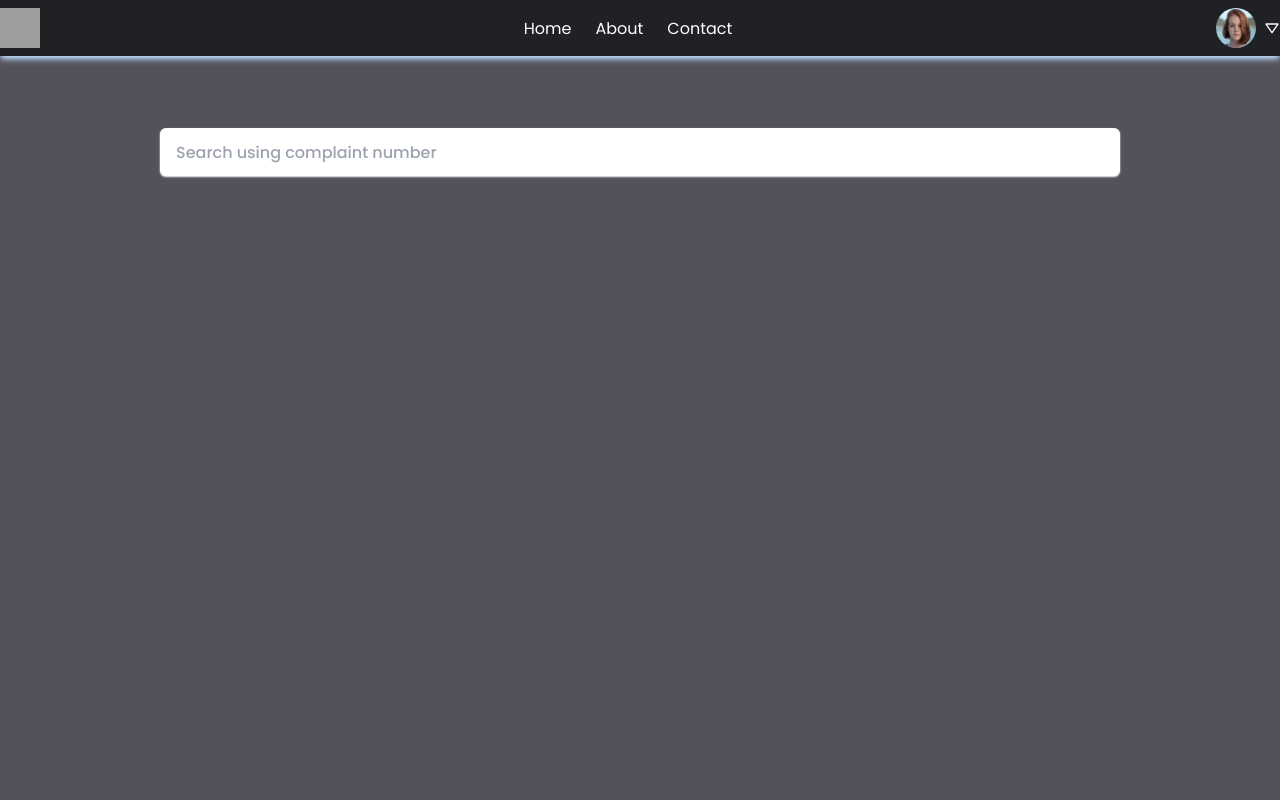
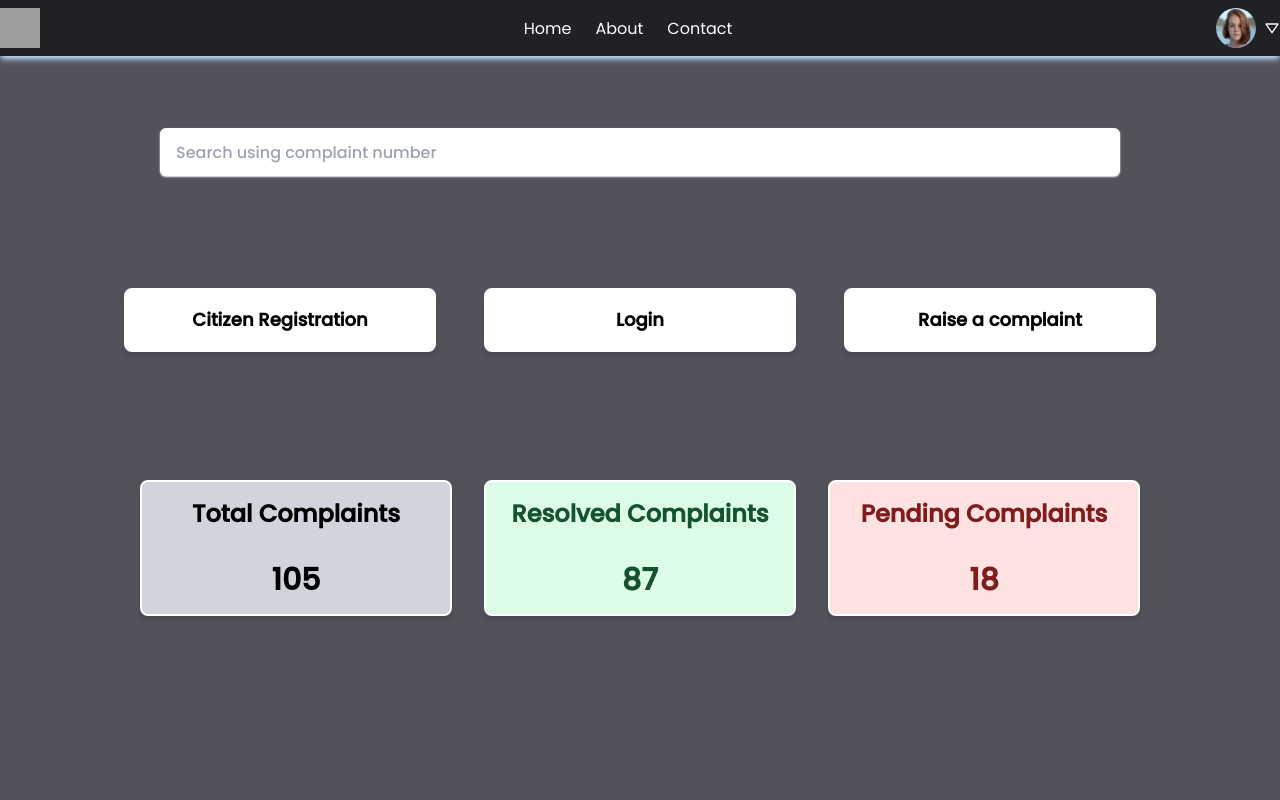
Before and after one commit to Hrishabh17/Municipal_Corporation_Management, a React (Create React App) app in the folder frontend/myapp/: page / in a window 1280 px wide. Shown: the top 800 px of the page. Built offline with nearby package versions, Linux system fonts and the light colour scheme; grey boxes are pictures that could not be loaded.

Commit message:
Home Page v2

```diff
--- a/frontend/myapp/package.json
+++ b/frontend/myapp/package.json
@@ -8,6 +8,7 @@
     "@testing-library/user-event": "^13.5.0",
     "axios": "^0.27.2",
     "react": "^18.2.0",
+    "react-countup": "^6.3.1",
     "react-dom": "^18.2.0",
     "react-icons": "^4.4.0",
     "react-router-dom": "^6.4.0",
--- a/frontend/myapp/src/components/home/home_content.js
+++ b/frontend/myapp/src/components/home/home_content.js
@@ -1,15 +1,71 @@
-import React from "react";
+import React, {useState} from "react";
+import CountUp from 'react-countup';
 
 export default function HomeBody()
 {
+    let [count, setCount] = useState(0);
+
+
     return(
         <div className="w-full h-max bg-zinc-600 py-2 mt-14">
-            <div className="container mx-auto h-[1120px]">
+            <div className="container mx-auto h-[720px]">
                 <div className="flex flex-row items-center justify-center mt-16">
                     <input type="text" placeholder="Search using complaint number"
                         className="w-3/4 h-12 shadow-sm shadow-white rounded-md text-black placeholder:text-gray-400 font-[Poppins] px-4 outline-none font-medium">
                     </input>
                 </div>
+                <div className="flex flex-row items-center justify-center mt-24 h-max p-4 gap-12">
+                    <div className="flex flex-col justify-center items-center w-1/4 p-4 border-2 border-white h-max bg-white rounded-lg shadow-md hover:scale-105 duration-200">
+                        <h1 className="text-black font-[Poppins] font-semibold text-lg">Citizen Registration</h1>
+                    </div>
+                    <div className="flex flex-col justify-center items-center w-1/4 p-4 border-2 border-white h-max bg-white rounded-lg shadow-md hover:scale-105 duration-200">
+                        <h1 className="text-black font-[Poppins] font-semibold text-lg">Login</h1>
+                    </div>
+                    <div className="flex flex-col justify-center items-center w-1/4 p-4 border-2 border-white h-max bg-white rounded-lg shadow-md hover:scale-105 duration-200">
+                        <h1 className="text-black font-[Poppins] font-semibold text-lg">Raise a complaint</h1>
+                    </div>
+                </div>
+                <div className="flex flex-row items-center justify-center mt-24 h-max p-4 gap-8">
+                    <div className="flex flex-col justify-center items-center w-1/4 p-4 border-2 border-white h-max gap-8 bg-gray-300 text-center rounded-lg shadow-md hover:scale-105 duration-200">
+                        <h1 className="text-black font-[Poppins] text-2xl font-semibold">Total Complaints</h1>
+                        <div className="w-1/4">
+                            <CountUp start={0} end={105} delay={1} duration={5}>
+                            {({ countUpRef }) => (
+                                <div className="text-black font-[Poppins] text-3xl font-semibold">
+                                <span ref={countUpRef} />
+                                </div>
+                            )}
+                            </CountUp>
+                        </div>
+                    </div>
+
+                    <div className="flex flex-col justify-center items-center w-1/4 p-4 border-2 border-white h-max gap-8 bg-green-100 text-center rounded-lg shadow-md hover:scale-105 duration-200">
+                        <h1 className="text-green-900 font-[Poppins] text-2xl font-semibold">Resolved Complaints</h1>
+                        <div className="w-1/4">
+                            <CountUp start={0} end={87} delay={1} duration={5}>
+                            {({ countUpRef }) => (
+                                <div className="text-green-900 font-[Poppins] text-3xl font-semibold">
+                                <span ref={countUpRef} />
+                                </div>
+                            )}
+                            </CountUp>
+                        </div>
+                    </div>
+
+                    <div className="flex flex-col justify-center items-center w-1/4 p-4 border-2 border-white h-max gap-8 bg-red-100 text-center rounded-lg shadow-md hover:scale-105 duration-200">
+                        <h1 className="text-red-900 font-[Poppins] text-2xl font-semibold">Pending Complaints</h1>
+                        <div className="w-1/4">
+                            <CountUp start={0} end={18} delay={1} duration={5}>
+                            {({ countUpRef }) => (
+                                <div className="text-red-900 font-[Poppins] text-3xl font-semibold">
+                                <span ref={countUpRef} />
+                                </div>
+                            )}
+                            </CountUp>
+                        </div>
+                    </div>
+
+                </div>
             </div>
         </div>
     )
```
Also changed, not shown: 1 other file (tests, documents, lock files or other folders).
